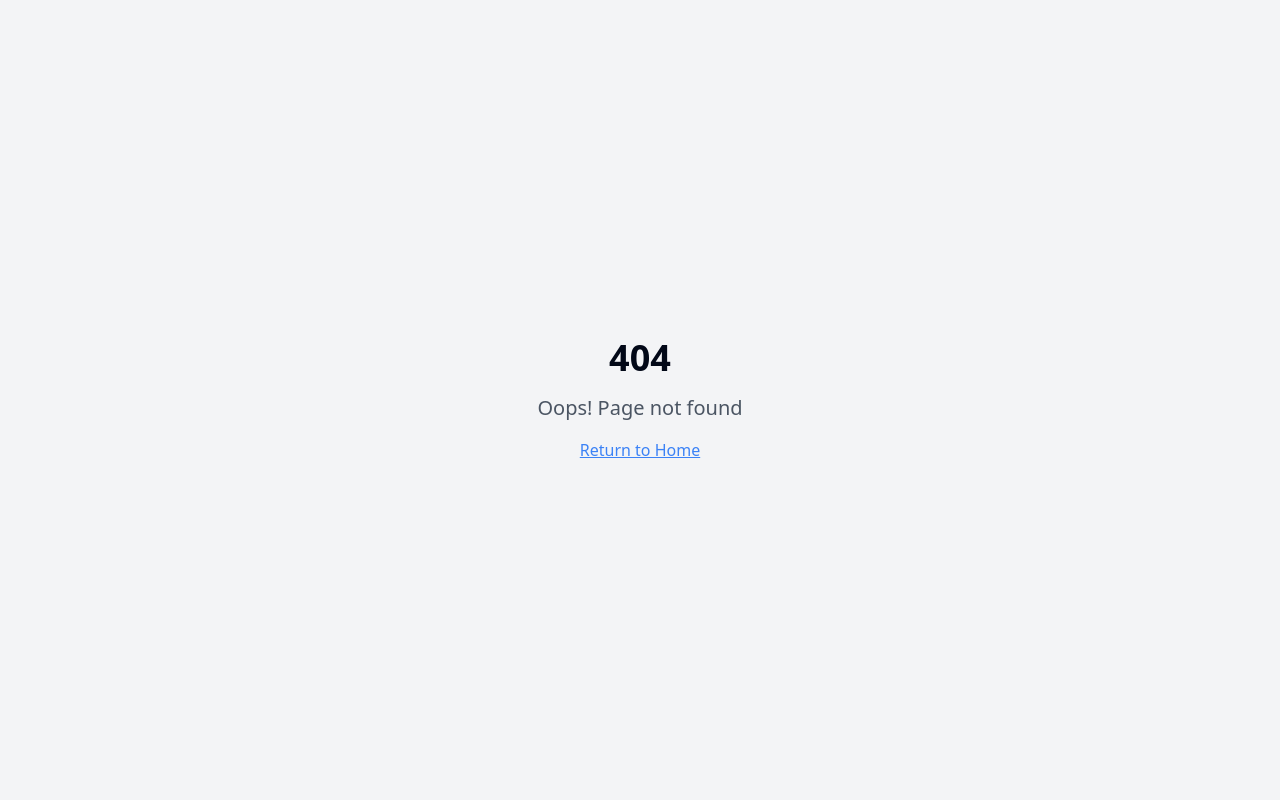
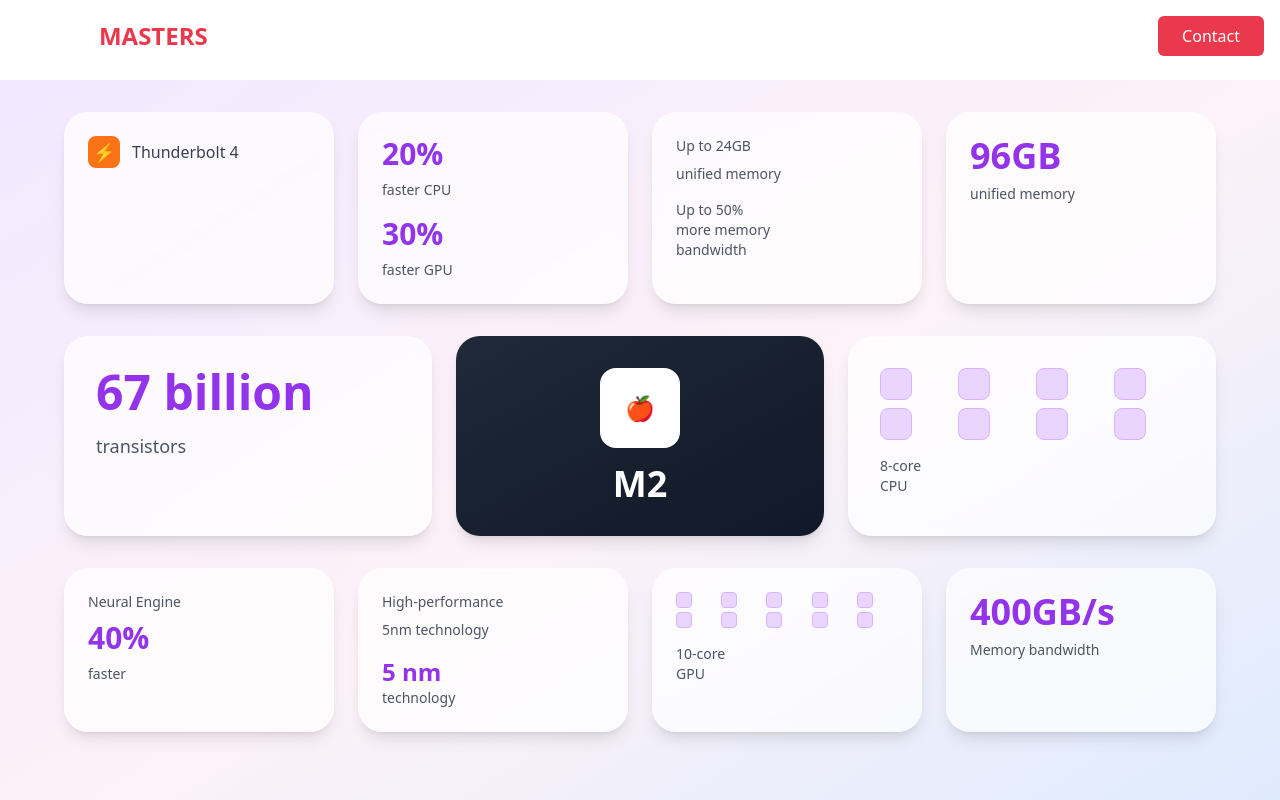
Before and after one commit to CSwithADHD/karachi-builds-canvas, a React (Vite) app: page /apple-m2 in a window 1280 px wide. Before the commit this address had no page. Shown: the top 800 px of the page. Built offline with nearby package versions, Linux system fonts and the light colour scheme.

Commit message:
Clone website structure
Replicate the website's HTML and CSS structure.

```diff
--- a/src/App.tsx
+++ b/src/App.tsx
@@ -9,6 +9,7 @@ import Projects from "./pages/Projects";
 import Portfolio from "./pages/Portfolio";
 import About from "./pages/About";
 import Contact from "./pages/Contact";
+import AppleM2 from "./pages/AppleM2";
 import NotFound from "./pages/NotFound";
 
 const queryClient = new QueryClient();
@@ -25,6 +26,7 @@ const App = () => (
           <Route path="/portfolio" element={<Portfolio />} />
           <Route path="/about" element={<About />} />
           <Route path="/contact" element={<Contact />} />
+          <Route path="/apple-m2" element={<AppleM2 />} />
           {/* ADD ALL CUSTOM ROUTES ABOVE THE CATCH-ALL "*" ROUTE */}
           <Route path="*" element={<NotFound />} />
         </Routes>
--- /dev/null
+++ b/src/components/AppleM2Clone.tsx
@@ -0,0 +1,114 @@
+
+import React from 'react';
+
+const AppleM2Clone = () => {
+  return (
+    <div className="min-h-screen bg-gradient-to-br from-purple-100 via-pink-50 to-blue-100 p-8">
+      <div className="max-w-6xl mx-auto">
+        {/* Header Section */}
+        <div className="grid grid-cols-1 md:grid-cols-4 gap-6 mb-8">
+          {/* Thunderbolt */}
+          <div className="bg-white/70 backdrop-blur-sm rounded-3xl p-6 shadow-lg">
+            <div className="flex items-center mb-3">
+              <div className="w-8 h-8 bg-orange-500 rounded-lg flex items-center justify-center mr-3">
+                <span className="text-white font-bold text-lg">⚡</span>
+              </div>
+              <span className="text-gray-700 font-medium">Thunderbolt 4</span>
+            </div>
+          </div>
+
+          {/* Performance Metrics */}
+          <div className="bg-white/70 backdrop-blur-sm rounded-3xl p-6 shadow-lg">
+            <div className="text-purple-600 text-3xl font-bold mb-2">20%</div>
+            <div className="text-gray-600 text-sm">faster CPU</div>
+            <div className="text-purple-600 text-3xl font-bold mb-2 mt-4">30%</div>
+            <div className="text-gray-600 text-sm">faster GPU</div>
+          </div>
+
+          {/* Memory */}
+          <div className="bg-white/70 backdrop-blur-sm rounded-3xl p-6 shadow-lg">
+            <div className="text-gray-600 text-sm mb-2">Up to 24GB</div>
+            <div className="text-gray-600 text-sm">unified memory</div>
+            <div className="text-gray-600 text-sm mt-4">Up to 50%</div>
+            <div className="text-gray-600 text-sm">more memory</div>
+            <div className="text-gray-600 text-sm">bandwidth</div>
+          </div>
+
+          {/* Unified Memory */}
+          <div className="bg-white/70 backdrop-blur-sm rounded-3xl p-6 shadow-lg">
+            <div className="text-purple-600 text-4xl font-bold mb-2">96GB</div>
+            <div className="text-gray-600 text-sm">unified memory</div>
+          </div>
+        </div>
+
+        {/* Main Content Grid */}
+        <div className="grid grid-cols-1 md:grid-cols-3 gap-6 mb-8">
+          {/* Left Column - Transistors */}
+          <div className="bg-white/70 backdrop-blur-sm rounded-3xl p-8 shadow-lg">
+            <div className="text-purple-600 text-5xl font-bold mb-4">67 billion</div>
+            <div className="text-gray-600 text-lg">transistors</div>
+          </div>
+
+          {/* Center Column - M2 Chip */}
+          <div className="bg-gradient-to-br from-gray-800 to-gray-900 rounded-3xl p-8 shadow-lg flex items-center justify-center">
+            <div className="text-center">
+              <div className="w-20 h-20 bg-white rounded-2xl flex items-center justify-center mx-auto mb-4">
+                <span className="text-black text-2xl font-bold">🍎</span>
+              </div>
+              <div className="text-white text-4xl font-bold">M2</div>
+            </div>
+          </div>
+
+          {/* Right Column - CPU Cores */}
+          <div className="bg-white/70 backdrop-blur-sm rounded-3xl p-8 shadow-lg">
+            <div className="grid grid-cols-4 gap-2 mb-4">
+              {/* CPU Core visualization */}
+              {[...Array(8)].map((_, i) => (
+                <div key={i} className="w-8 h-8 bg-purple-200 rounded-lg border border-purple-300"></div>
+              ))}
+            </div>
+            <div className="text-gray-600 text-sm">8-core</div>
+            <div className="text-gray-600 text-sm">CPU</div>
+          </div>
+        </div>
+
+        {/* Bottom Section */}
+        <div className="grid grid-cols-1 md:grid-cols-4 gap-6">
+          {/* Neural Engine */}
+          <div className="bg-white/70 backdrop-blur-sm rounded-3xl p-6 shadow-lg">
+            <div className="text-gray-600 text-sm mb-2">Neural Engine</div>
+            <div className="text-purple-600 text-3xl font-bold mb-2">40%</div>
+            <div className="text-gray-600 text-sm">faster</div>
+          </div>
+
+          {/* Process Technology */}
+          <div className="bg-white/70 backdrop-blur-sm rounded-3xl p-6 shadow-lg">
+            <div className="text-gray-600 text-sm mb-2">High-performance</div>
+            <div className="text-gray-600 text-sm mb-4">5nm technology</div>
+            <div className="text-purple-600 text-2xl font-bold">5 nm</div>
+            <div className="text-gray-600 text-sm">technology</div>
+          </div>
+
+          {/* GPU Visualization */}
+          <div className="bg-white/70 backdrop-blur-sm rounded-3xl p-6 shadow-lg">
+            <div className="grid grid-cols-5 gap-1 mb-4">
+              {[...Array(10)].map((_, i) => (
+                <div key={i} className="w-4 h-4 bg-purple-200 rounded border border-purple-300"></div>
+              ))}
+            </div>
+            <div className="text-gray-600 text-sm">10-core</div>
+            <div className="text-gray-600 text-sm">GPU</div>
+          </div>
+
+          {/* Memory Bandwidth */}
+          <div className="bg-white/70 backdrop-blur-sm rounded-3xl p-6 shadow-lg">
+            <div className="text-purple-600 text-4xl font-bold mb-2">400GB/s</div>
+            <div className="text-gray-600 text-sm">Memory bandwidth</div>
+          </div>
+        </div>
+      </div>
+    </div>
+  );
+};
+
+export default AppleM2Clone;
--- /dev/null
+++ b/src/pages/AppleM2.tsx
@@ -0,0 +1,19 @@
+
+import React from 'react';
+import AppleM2Clone from '@/components/AppleM2Clone';
+import Navbar from '@/components/layout/Navbar';
+import Footer from '@/components/layout/Footer';
+
+const AppleM2 = () => {
+  return (
+    <div className="min-h-screen flex flex-col">
+      <Navbar />
+      <main className="flex-grow pt-20">
+        <AppleM2Clone />
+      </main>
+      <Footer />
+    </div>
+  );
+};
+
+export default AppleM2;
```
